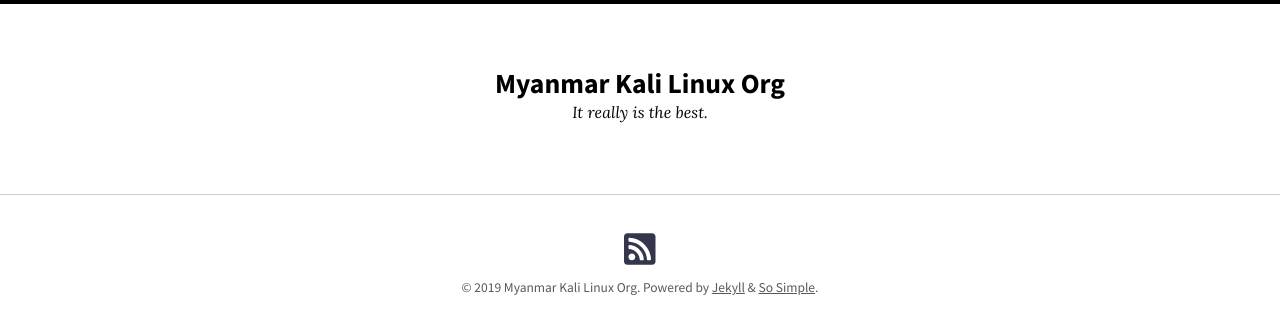
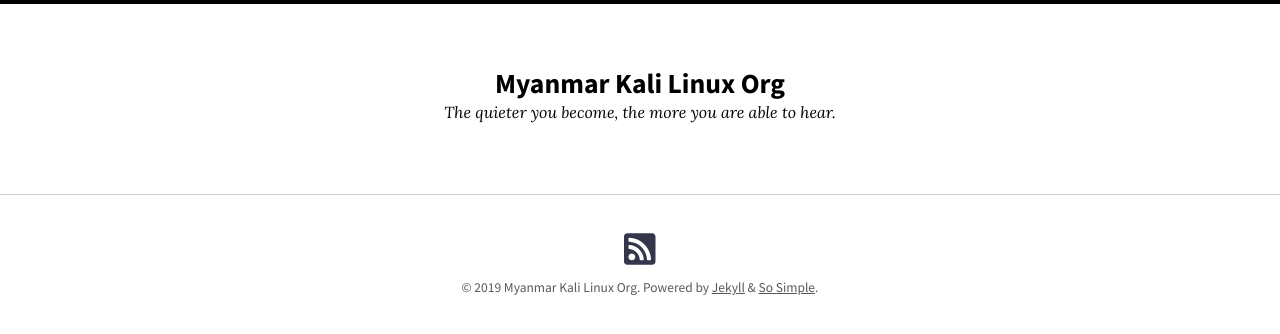
Before and after one commit to mmkali/mmkali.github.io, a Jekyll site: the page built from index.md, in a window 1280 px wide. Shown: the top 334 px of the page. Built offline with Jekyll 4.4.1, drawn with Linux system fonts in a browser that asks for light colours; nearby versions of some CDN libraries.

Commit message:
Update _config.yml

```diff
--- a/_config.yml
+++ b/_config.yml
@@ -17,7 +17,7 @@ theme: jekyll-theme-so-simple
 # remote_theme: mmistakes/so-simple-theme
 locale: en-US
 title: "Myanmar Kali Linux Org"
-description: "It really is the best."
+description: "The quieter you become, the more you are able to hear."
 baseurl: # the subpath of your site, e.g. "/blog"
 url: # the base hostname & protocol for your site e.g. "https://mmkali.github.io"
 logo: # path of site logo, e.g. "/images/logo.png"
```
